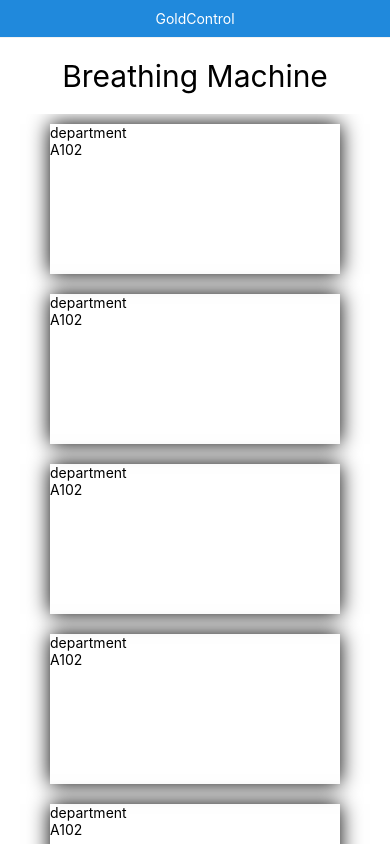
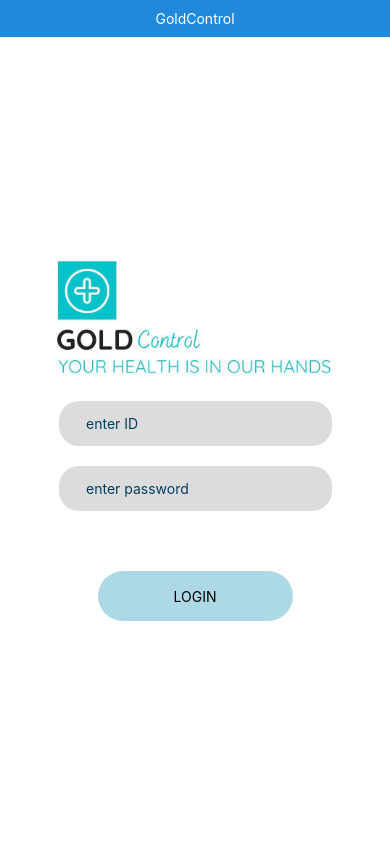
Before and after one commit to mikihalamish/GoldView-Mobile-frontend, a React Native app: screen / in a window 390 px wide. Shown: the top 844 px of the page. Built offline with nearby package versions, Linux system fonts and the light colour scheme.

Commit message:
login screen

```diff
--- a/App.js
+++ b/App.js
@@ -1,7 +1,7 @@
 import { StatusBar } from "expo-status-bar";
 import React from "react";
 import { StyleSheet } from "react-native";
-import BreathingMachineScreen from "./screens/BreathingMachineScreen.js";
+import Login from "./screens/Login.js";
 import { SafeAreaProvider } from "react-native-safe-area-context";
 import { Header } from "react-native-elements";
 
@@ -11,7 +11,7 @@
       <Header
         centerComponent={{ text: "GoldControl", style: { color: "#fff" } }}
       />
-      <BreathingMachineScreen />
+      <Login />
       <StatusBar style="auto" />
     </SafeAreaProvider>
   );
--- /dev/null
+++ b/screens/Login.js
@@ -0,0 +1,109 @@
+import { StatusBar } from "expo-status-bar";
+import React, { useState } from "react";
+import {
+    Keyboard,
+    StyleSheet,
+    Text,
+    View,
+    TextInput,
+    Image,
+    Button,
+    TouchableOpacity,
+    TouchableWithoutFeedback
+} from "react-native";
+
+
+const DismissKeyboard = ({ children }) => (
+    <TouchableWithoutFeedback onPress={() => Keyboard.dismiss()}>
+        {children}
+    </TouchableWithoutFeedback>
+);
+
+export default function App() {
+    const [email, setEmail] = useState("");
+    const [password, setPassword] = useState("");
+
+    return (
+        <DismissKeyboard>
+            <View style={styles.container}>
+                <Image style={styles.image} source={require("../assets/logo.jpeg")} />
+                <StatusBar style="auto" />
+                <View style={styles.inputView}>
+
+                    <TextInput
+                        maxLength={9}
+                        keyboardType='numeric'
+                        style={styles.TextInput}
+                        placeholder="enter ID"
+                        placeholderTextColor="#003f5c"
+                        onChangeText={(email) => setEmail(email)}
+                    />
+
+
+                </View>
+
+            <View style={styles.inputView}>
+                <TextInput
+                    style={styles.TextInput}
+                    placeholder="enter password"
+                    placeholderTextColor="#003f5c"
+                    //   secureTextEntry={true}
+                    onChangeText={(password) => setPassword(password)}
+                />
+            </View>
+
+            <TouchableOpacity style={styles.loginBtn}>
+                <Text style={styles.loginText}>LOGIN</Text>
+            </TouchableOpacity>
+    </View>
+    </DismissKeyboard>
+    );
+}
+
+// const HideKeyboard = ({ children }) => (
+//     <TouchableWithoutFeedback onPress={() => Keyboard.dismiss()}>
+//       {children}
+//     </TouchableWithoutFeedback>
+//   );
+
+
+const styles = StyleSheet.create({
+    container: {
+        flex: 1,
+        backgroundColor: "#fff",
+        alignItems: "center",
+        justifyContent: "center",
+    },
+
+
+    inputView: {
+        backgroundColor: "#dcdcdc",
+        borderRadius: 20,
+        width: "70%",
+        height: 45,
+        marginBottom: 20,
+        alignItems: "center",
+    },
+
+    TextInput: {
+        height: 60,
+        flex: 1,
+        padding: 10,
+    },
+
+    image: {
+        width: 300,
+        height: 120,
+        marginBottom: 20
+    },
+
+    loginBtn: {
+        width: "50%",
+        borderRadius: 25,
+        height: 50,
+        alignItems: "center",
+        justifyContent: "center",
+        marginTop: 40,
+        backgroundColor: "#add8e6",
+    },
+});
```
Also changed, not shown: assets/logo.jpeg (added).
